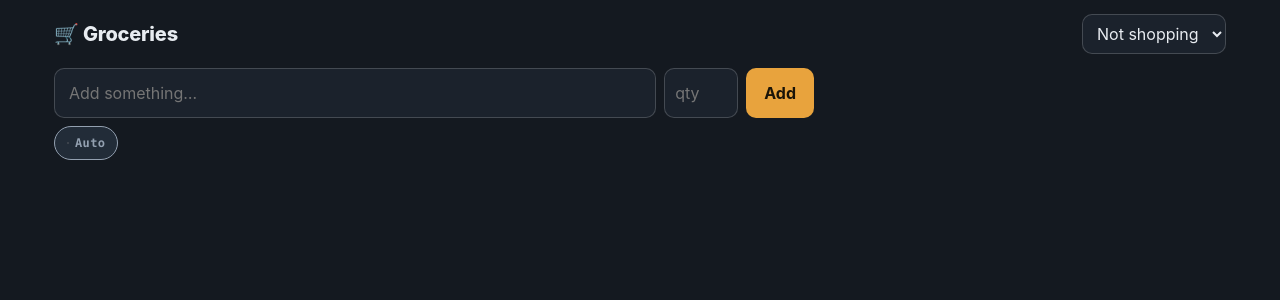
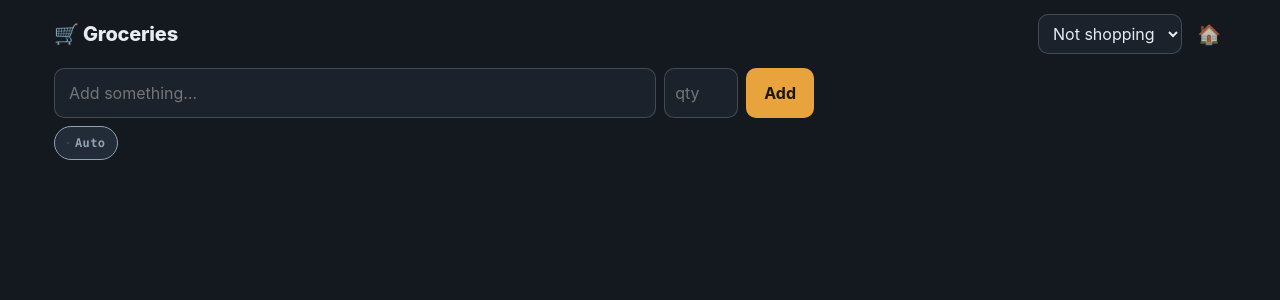
Before and after one commit to willianpripp/groceries, a FastAPI app: template app/templates/index.html in a window 1280 px wide. Shown: the top 300 px of the page. Run offline with FastAPI, Linux system fonts and the light colour scheme; the template is opened without the code that fills it, so the values that code supplies are empty; some libraries are stand-ins or nearby versions.

Commit message:
home link back to the portal, both access paths

```diff
--- a/app/static/style.css
+++ b/app/static/style.css
@@ -26,6 +26,17 @@ body {
 
 .top { display: flex; align-items: center; justify-content: space-between; gap: 10px; margin-bottom: 14px; }
 .brand { font-weight: 800; font-size: 20px; letter-spacing: -.01em; }
+/* The store picker keeps its right-hand seat, with the way home beyond it:
+   margin-left is what holds the pair together once the header has 3 children. */
+.top .atform { margin-left: auto; }
+.homelink {
+  display: inline-flex; align-items: center; justify-content: center;
+  width: 34px; height: 34px; flex: none;
+  text-decoration: none; font-size: 19px; line-height: 1;
+  border-radius: 10px; opacity: .75;
+  transition: opacity .12s ease, transform .12s ease;
+}
+.homelink:hover, .homelink:focus-visible { opacity: 1; transform: translateY(-1px); }
 
 select, input, button {
   font: inherit; color: var(--text); background: var(--surface);
--- a/app/templates/index.html
+++ b/app/templates/index.html
@@ -14,6 +14,10 @@
       {% endfor %}
     </select>
   </form>
+  {# Two ways in, two portals: behind the funnel prefix the portal is this
+     host's root; reached straight on the tailnet port it is the :10000 page. #}
+  <a class="homelink" title="Casa portal"
+     href="{% if base %}/{% else %}https://home.example.ts.net:10000{% endif %}">🏠</a>
 </header>
 
 <form method="post" action="{{ base }}/add" class="addbar" autocomplete="off">
```
